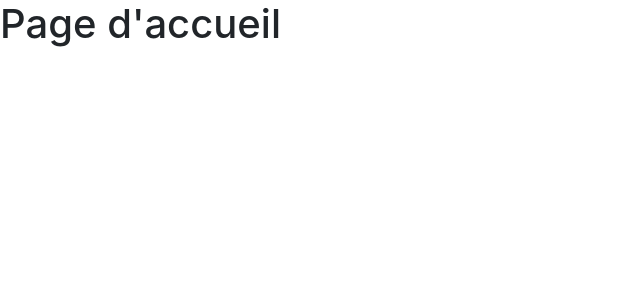
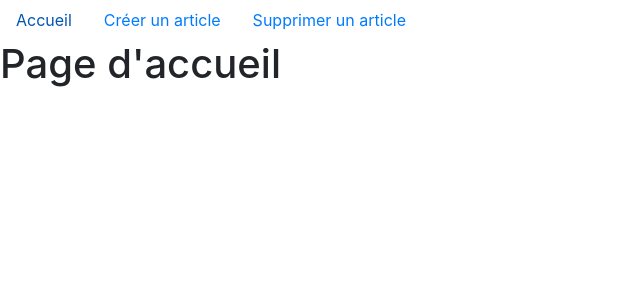
Before and after one commit to faridarezki/bge-first-react-project, a React (Create React App) app: page / in a window 1280 px wide. Shown: the top 300 px of the page, without its empty margins (0-640 px from the left). Built offline with nearby package versions, Linux system fonts and the light colour scheme.

Commit message:
add Navbar

```diff
--- a/public/index.html
+++ b/public/index.html
@@ -2,15 +2,15 @@
 <html lang="en">
   <head>
     <meta charset="utf-8" />
-    <link rel="icon" href="favicon.ico" />
+    <link rel="icon" href="/favicon.ico" />
     <meta name="viewport" content="width=device-width, initial-scale=1" />
     <meta name="theme-color" content="#000000" />
     <meta
       name="description"
       content="Web site created using create-react-app"
     />
-    <link rel="apple-touch-icon" href="logo192.png" />
-    <link rel="manifest" href="manifest.json" />
+    <link rel="apple-touch-icon" href="/logo192.png" />
+    <link rel="manifest" href="/manifest.json" />
     <link
       rel="stylesheet"
       href="https://maxcdn.bootstrapcdn.com/bootstrap/4.4.1/css/bootstrap.min.css"
--- a/src/App.js
+++ b/src/App.js
@@ -4,6 +4,8 @@ import {
   Switch,
   Route,
 } from 'react-router-dom';
+import { Link } from 'react-router-dom';
+import Nav from 'react-bootstrap/Nav';
 
 import Home          from './pages/Home';
 import CreateArticle from './pages/CreateArticle';
@@ -13,6 +15,23 @@ import NotFound      from './pages/NotFound';
 const App = () => {
   return (
     <Router>
+      <Nav>
+        <Nav.Item>
+          <Nav.Link as={Link} to="/">
+            Accueil
+          </Nav.Link>
+        </Nav.Item>
+        <Nav.Item>
+          <Nav.Link as={Link} to="/articles/create">
+            Créer un article
+          </Nav.Link>
+        </Nav.Item>
+        <Nav.Item>
+          <Nav.Link as={Link} to="/articles/delete">
+            Supprimer un article
+          </Nav.Link>
+        </Nav.Item>
+      </Nav>
       <Switch>
         <Route exact path="/"          component={Home}          />
         <Route path="/articles/create" component={CreateArticle} />
```
